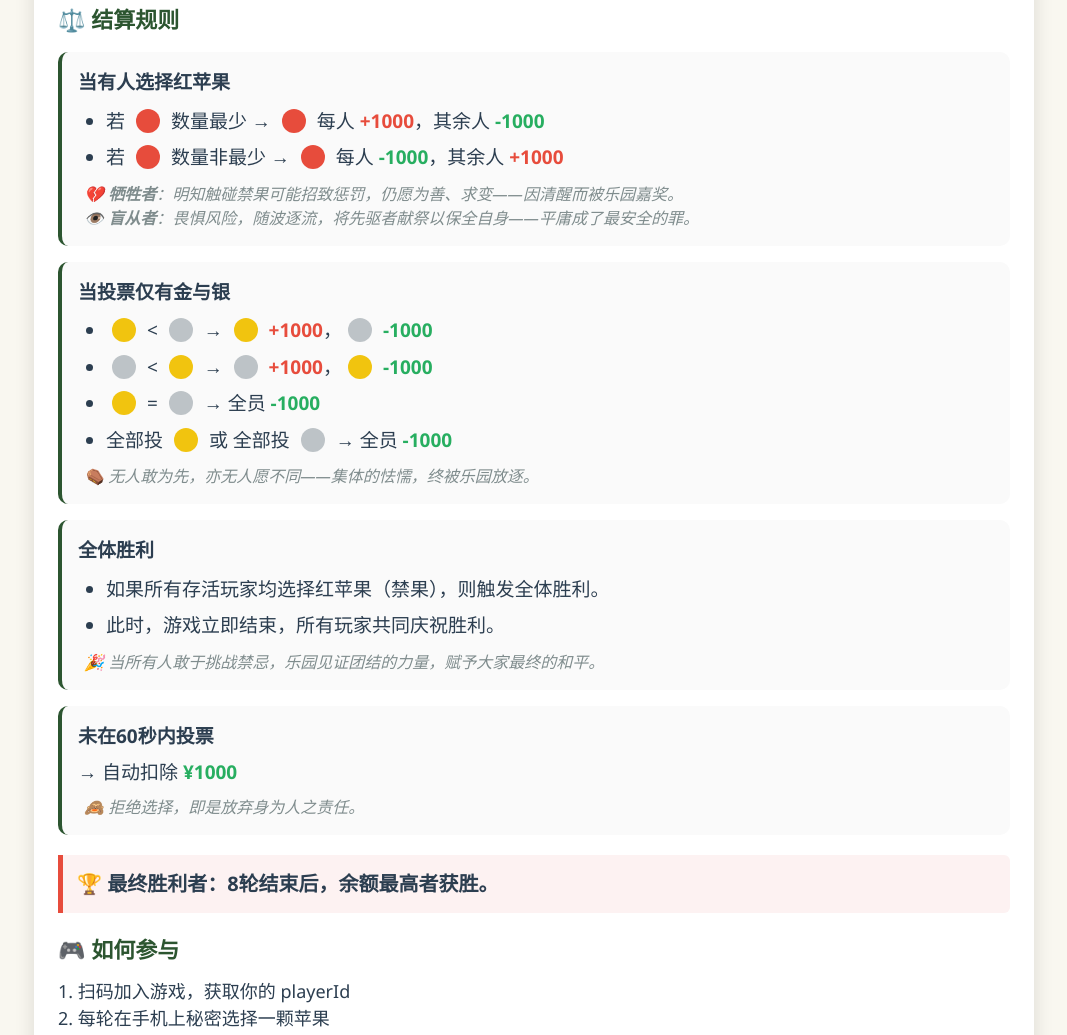
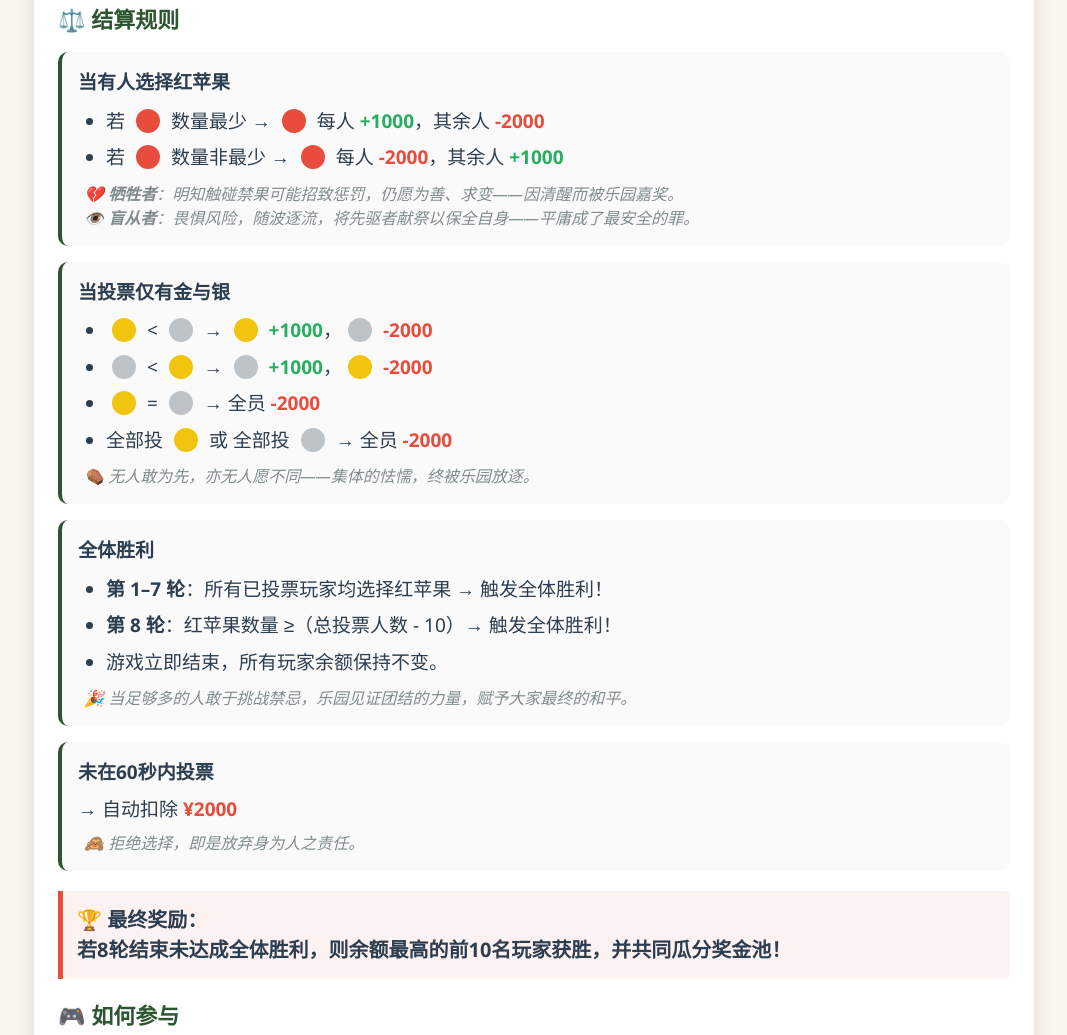
Before and after one commit to LuoLucian/eden-game, a plain HTML site: page templates/rules.html in a window 1280 px wide. Shown: the part 260-1295 px from the top of the page, without its empty margins (106-1173 px from the left). Drawn offline with Linux system fonts and the light colour scheme.

Commit message:
Update rules and fix penalties

```diff
--- a/templates/rules.html
+++ b/templates/rules.html
@@ -66,14 +66,14 @@
     .gold { background: #f1c40f; }    /* 金苹果 */
     .silver { background: #bdc3c7; }  /* 银苹果 */
 
-    /* 奖惩样式 */
+    /* 奖惩样式：绿色为收益，红色为损失 */
     .plus {
-      color: #e74c3c;
+      color: #27ae60;
       font-weight: bold;
       font-size: 19px;
     }
     .minus {
-      color: #27ae60;
+      color: #e74c3c;
       font-weight: bold;
       font-size: 19px;
     }
@@ -134,8 +134,8 @@
       <div class="rule-card">
         <p><strong>当有人选择红苹果</strong></p>
         <ul>
-          <li>若 <span class="apple red"></span> 数量最少 → <span class="apple red"></span> 每人 <span class="plus">+1000</span>，其余人 <span class="minus">-1000</span></li>
-          <li>若 <span class="apple red"></span> 数量非最少 → <span class="apple red"></span> 每人 <span class="minus">-1000</span>，其余人 <span class="plus">+1000</span></li>
+          <li>若 <span class="apple red"></span> 数量最少 → <span class="apple red"></span> 每人 <span class="plus">+1000</span>，其余人 <span class="minus">-2000</span></li>
+          <li>若 <span class="apple red"></span> 数量非最少 → <span class="apple red"></span> 每人 <span class="minus">-2000</span>，其余人 <span class="plus">+1000</span></li>
         </ul>
         <div class="metaphor">
           💔 <strong>牺牲者</strong>：明知触碰禁果可能招致惩罚，仍愿为善、求变——因清醒而被乐园嘉奖。<br>
@@ -146,38 +146,41 @@
       <div class="rule-card">
         <p><strong>当投票仅有金与银</strong></p>
         <ul>
-          <li><span class="apple gold"></span> &lt; <span class="apple silver"></span> → <span class="apple gold"></span> <span class="plus">+1000</span>，<span class="apple silver"></span> <span class="minus">-1000</span></li>
-          <li><span class="apple silver"></span> &lt; <span class="apple gold"></span> → <span class="apple silver"></span> <span class="plus">+1000</span>，<span class="apple gold"></span> <span class="minus">-1000</span></li>
-          <li><span class="apple gold"></span> = <span class="apple silver"></span> → 全员 <span class="minus">-1000</span></li>
-          <li>全部投 <span class="apple gold"></span> 或 全部投 <span class="apple silver"></span> → 全员 <span class="minus">-1000</span></li>
+          <li><span class="apple gold"></span> &lt; <span class="apple silver"></span> → <span class="apple gold"></span> <span class="plus">+1000</span>，<span class="apple silver"></span> <span class="minus">-2000</span></li>
+          <li><span class="apple silver"></span> &lt; <span class="apple gold"></span> → <span class="apple silver"></span> <span class="plus">+1000</span>，<span class="apple gold"></span> <span class="minus">-2000</span></li>
+          <li><span class="apple gold"></span> = <span class="apple silver"></span> → 全员 <span class="minus">-2000</span></li>
+          <li>全部投 <span class="apple gold"></span> 或 全部投 <span class="apple silver"></span> → 全员 <span class="minus">-2000</span></li>
         </ul>
         <div class="metaphor">
           ⚰️ 无人敢为先，亦无人愿不同——集体的怯懦，终被乐园放逐。
         </div>
       </div>
 
-      <!-- 新增：全体胜利规则 -->
+      <!-- 全体胜利规则（不含单人投红） -->
       <div class="rule-card">
         <p><strong>全体胜利</strong></p>
         <ul>
-          <li>如果所有存活玩家均选择红苹果（禁果），则触发全体胜利。</li>
-          <li>此时，游戏立即结束，所有玩家共同庆祝胜利。</li>
+          <li><strong>第 1–7 轮</strong>：所有已投票玩家均选择红苹果 → 触发全体胜利！</li>
+          <li><strong>第 8 轮</strong>：红苹果数量 ≥（总投票人数 - 10）→ 触发全体胜利！</li>
+          <li>游戏立即结束，所有玩家余额保持不变。</li>
         </ul>
         <div class="metaphor">
-          🎉 当所有人敢于挑战禁忌，乐园见证团结的力量，赋予大家最终的和平。
+          🎉 当足够多的人敢于挑战禁忌，乐园见证团结的力量，赋予大家最终的和平。
         </div>
       </div>
 
       <div class="rule-card">
         <p><strong>未在60秒内投票</strong></p>
-        <p>→ 自动扣除 <span class="minus">¥1000</span></p>
+        <p>→ 自动扣除 <span class="minus">¥2000</span></p>
         <div class="metaphor">
           🙈 拒绝选择，即是放弃身为人之责任。
         </div>
       </div>
 
+      <!-- 最终奖励规则（重点更新） -->
       <div class="win">
-        🏆 <strong>最终胜利者</strong>：8轮结束后，余额最高者获胜。
+        🏆 <strong>最终奖励</strong>：<br>
+        若8轮结束<strong>未达成全体胜利</strong>，则<strong>余额最高的前10名玩家获胜</strong>，并<strong>共同瓜分奖金池</strong>！
       </div>
 
       <h2>🎮 如何参与</h2>
```
